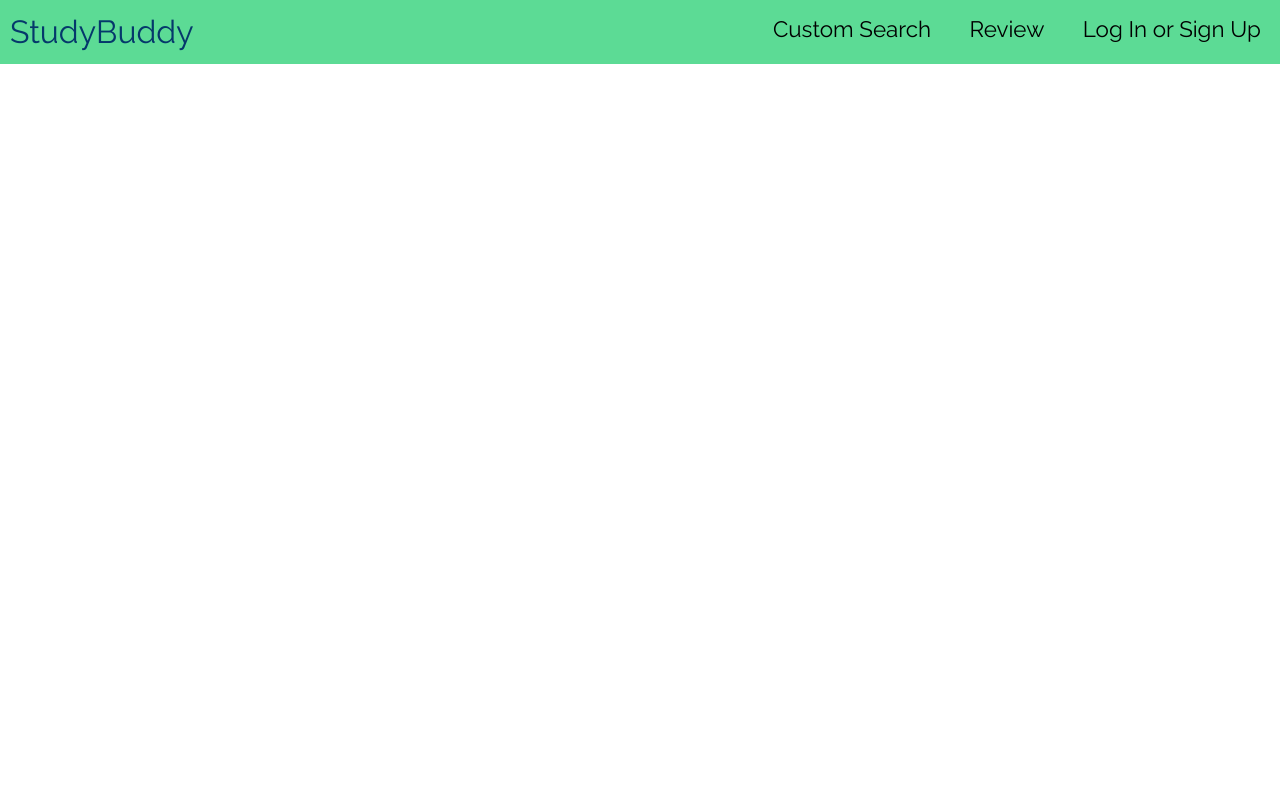
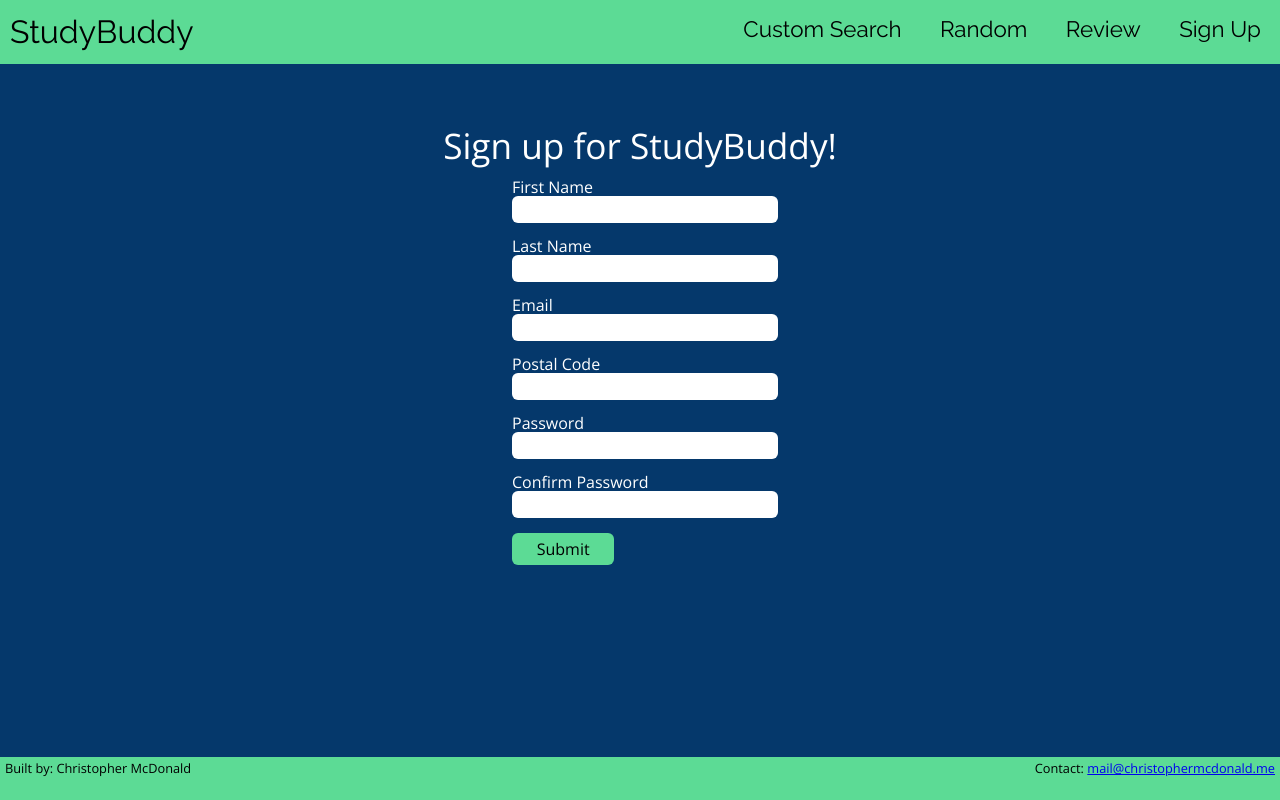
Before and after one commit to ChristopherMcDonald/StudyBuddy, a PHP site: page /static/signup.html in a window 1280 px wide. Run offline with PHP 8.4, Linux system fonts and the light colour scheme.

Commit message:
sign up  page done

```diff
--- a/public/static/signup.html
+++ b/public/static/signup.html
@@ -5,7 +5,8 @@
         <meta name="viewport" content="width=device-width, initial-scale=1">
         <title>StudyBuddy</title>
 
-        <link rel="stylesheet" href="style/common.css">
+        <link rel="stylesheet" href="../style/common.css">
+        <link rel="stylesheet" href="../style/signup.css">
 
         <!-- FontAwesome CDN -->
         <link href="https://maxcdn.bootstrapcdn.com/font-awesome/4.7.0/css/font-awesome.min.css" rel="stylesheet">
@@ -17,27 +18,71 @@
         <div class="header">
             <div class="left">
                 <div class="name">
-                    <p>StudyBuddy</p>
+                    <a href="/public">StudyBuddy</a>
                 </div>
             </div>
             <div class="right">
                 <ul class="nav">
-                    <li><a>Custom Search</a></li>
-                    <li><a>Review</a></li>
-                    <li><a>Log In or Sign Up</a></li>
+                    <li><a href="static/search.html">Custom Search</a></li>
+                    <li><a href="">Random</a></li>
+                    <li><a href="static/review.html">Review</a></li>
+                    <li><a href="static/signup.html">Sign Up</a></li>
                 </ul>
             </div>
             <div class="right-alt">
                 <i class="fa fa-bars" aria-hidden="true"></i>
                 <div class="dropdown">
                     <ul class="nav-alt">
-                        <li><a>Custom Search</a></li>
-                        <li><a>Review</a></li>
-                        <li><a>Log In or Sign Up</a></li>
+                        <li><a href="static/search.html">Custom Search</a></li>
+                        <li><a href="">Random</a></li>
+                        <li><a href="static/review.html">Review</a></li>
+                        <li><a href="static/signup.html">Sign Up</a></li>
                     </ul>
                 </div>
             </div>
+        </div><!--.header-->
 
-        </div>
+        <div class="main">
+            <h1 class="title">Sign up for StudyBuddy!</h1><br>
+            <form method="post" class="form">
+                <div class="form-entry">
+                    <label for="first">First Name</label><br>
+                    <input type="text" name="first" id="first">
+                </div><br>
+
+                <div class="form-entry">
+                    <label for="first">Last Name</label><br>
+                    <input type="text" name="last" id="last">
+                </div><br>
+
+                <div class="form-entry">
+                    <label for="email">Email</label><br>
+                    <input type="email" name="email" id="email">
+                </div><br>
+
+                <div class="form-entry">
+                    <label for="postal">Postal Code</label><br>
+                    <input type="text" name="postal" id="postal">
+                </div><br>
+
+                <div class="form-entry">
+                    <label for="pass">Password</label><br>
+                    <input type="password" name="pass" id="pass">
+                </div><br>
+
+                <div class="form-entry">
+                    <label for="conf-pass">Confirm Password</label><br>
+                    <input type="password" name="conf-pass" id="conf-pass">
+                </div><br>
+
+                <input type="submit" class="submit">
+            </form>
+        </div><!--.main-->
+
+        <footer>
+            <p>Built by: Christopher McDonald</p>
+            <p class="pull-right">Contact: <a href="mailto:mail@christophermcdonald.me">
+          mail@christophermcdonald.me</a></p>
+        </footer>
     </body>
 </html>
--- a/public/style/common.css
+++ b/public/style/common.css
@@ -92,6 +92,11 @@ Color Scheme (credit: http://www.awwwards.com/sites/grosse-lanterne-1/):
     display: inline-block;
 }
 
+.name > a {
+    text-decoration: none;
+    color: black;
+}
+
 .name:hover {
     cursor: pointer;
     color: #05386B;
@@ -182,6 +187,30 @@ Color Scheme (credit: http://www.awwwards.com/sites/grosse-lanterne-1/):
     cursor: pointer;
 }
 
+footer {
+    position: fixed;
+    background-color: #5CDB95;
+    width: 100vw;
+    bottom: 0;
+    z-index: 10;
+}
+
+body {
+    background-color: #5CDB95;
+}
+
+footer > p {
+    font-family: 'Open Sans';
+    font-size: 0.8em;
+    float: left;
+    display: inline-block;
+    padding: 5px;
+}
+
+.pull-right {
+    float: right;
+}
+
 @media only screen and (max-width: 768px) {
   .right {
       display: none;
@@ -196,3 +225,11 @@ Color Scheme (credit: http://www.awwwards.com/sites/grosse-lanterne-1/):
       width: 80%;
   }
 }
+
+@media only screen and (max-width: 425px) {
+    footer > p {
+        clear: both;
+        display: block;
+        text-align: center;
+    }
+}
--- a/public/style/index.css
+++ b/public/style/index.css
@@ -52,6 +52,11 @@ form button {
     padding-right: 0;
     margin-right: 0;
     color: #555;
+    outline: none;
+    background-color: Transparent;
+    background-repeat: no-repeat;
+    border: none;
+    cursor: pointer;
 }
 
 @media only screen and (max-width: 425px) {
--- /dev/null
+++ b/public/style/signup.css
@@ -0,0 +1,62 @@
+footer {
+    position: static;
+    background-color: #5CDB95;
+    width: 100vw;
+    display: inline-block;
+}
+
+.main {
+    width: 100vw;
+    display: inline-block;
+    background-color: #05386B;
+}
+
+.main > h1 {
+    padding-top: 10%;
+    font-family: 'Open Sans';
+    font-size: 2.2em;
+    text-align: center;
+    color: white;
+}
+
+.form {
+    padding: 0 40%;
+    padding-bottom: 15%;
+}
+
+.form-entry {
+    display: inline-block;
+    width: 100%;
+}
+
+.form-entry label {
+    color: white;
+    font-family: 'Open Sans';
+}
+
+.form-entry input {
+    width: 100%;
+    margin-bottom: 15px;
+}
+
+input {
+    display: inline-block;
+    width: 100%;
+    border-radius: 6px;
+    font-family: 'Open Sans';
+    font-size: 12px;
+    padding: 5px;
+    border: none;
+}
+
+input:focus {
+    outline-color: #05386B;
+}
+
+.submit {
+    width: 40%;
+    font-size: 1em;
+    background-color: #5CDB95;
+    border: none;
+    color: black;
+}
```
Also changed, not shown: public/index.html (+19 -10 lines), public/static/detail.html (+9 -7 lines), public/static/results.html (+9 -7 lines), public/static/review.html (+9 -7 lines), public/static/search.html (+9 -7 lines).
